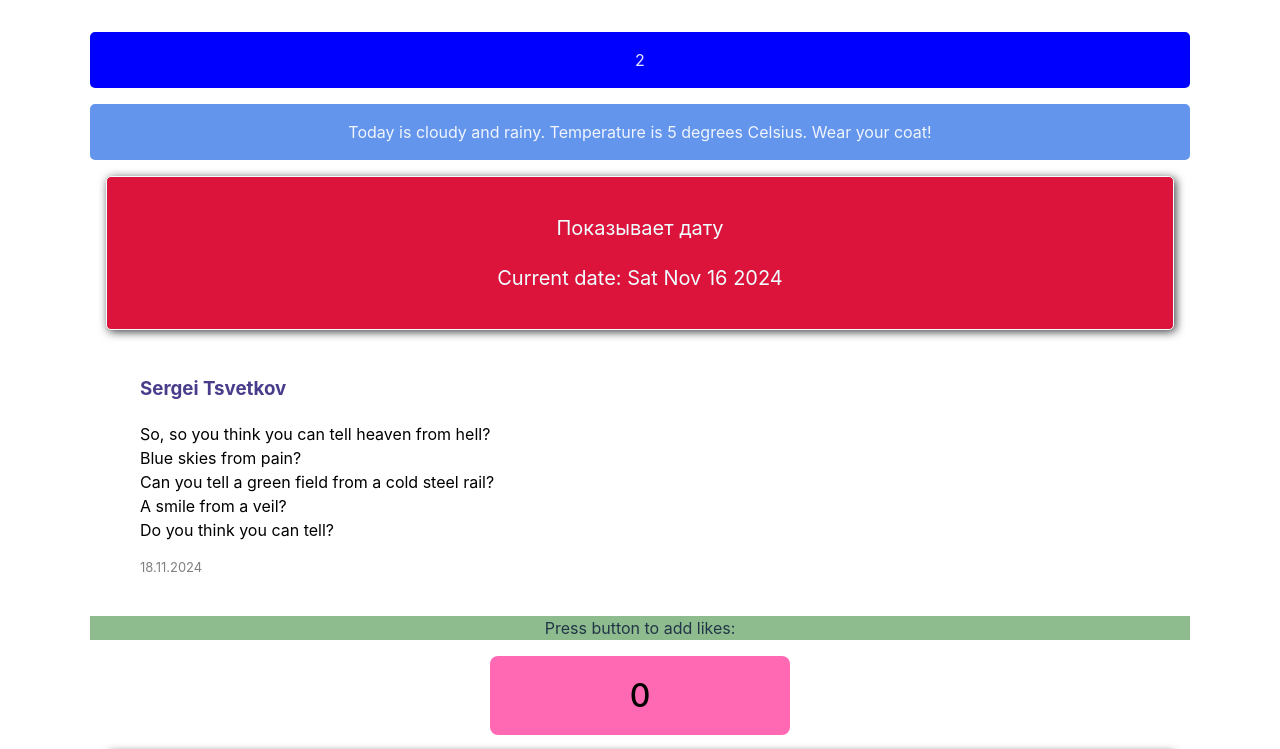
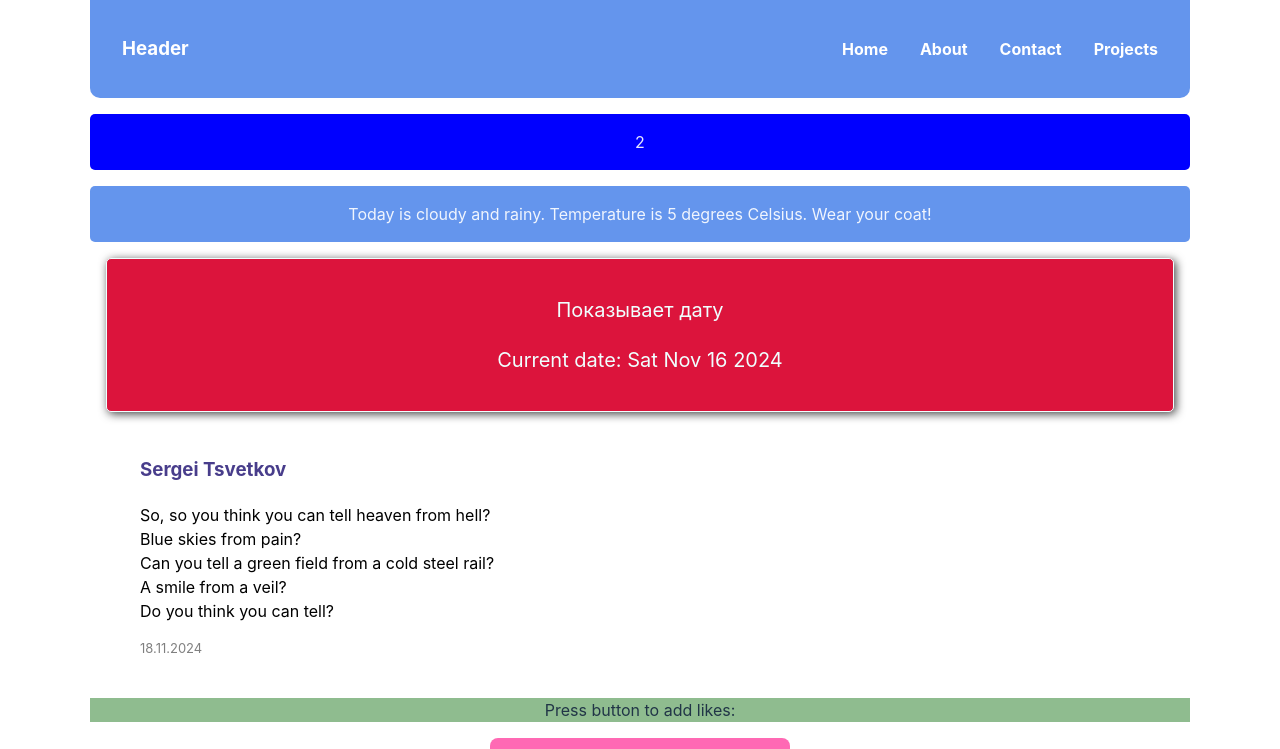
Before and after one commit to tsvetkovsergey/git-practice, a React (Vite) app: page / in a window 1280 px wide. Shown: the top 749 px of the page. Built offline with nearby package versions, Linux system fonts and the light colour scheme.

Commit message:
add header

```diff
--- a/src/App.css
+++ b/src/App.css
@@ -1,7 +1,6 @@
 #root {
   max-width: 1280px;
   margin: 0 auto;
-  padding: 2rem;
   text-align: center;
 }
 
--- a/src/App.jsx
+++ b/src/App.jsx
@@ -4,12 +4,15 @@ import { UserBox } from './components/UserBox/UserBox';
 import DateBlock from './components/DateBlock/DateBlock';
 import BlueBlock from './components/BlueBlock/BlueBlock';
 import WeatherBlock from './components/WeatherBlock/WeatherBlock';
+import Header from './components/Header/header';
 
 function App() {
   const [count, setCount] = useState(0);
 
   return (
     <>
+      <Header />
+
       <div>
         <div className="container">
           <BlueBlock />
--- /dev/null
+++ b/src/components/Header/Header.jsx
@@ -0,0 +1,17 @@
+import './Header.styles.css';
+
+export default function Header() {
+  return (
+    <header>
+      <h3>Header</h3>
+      <nav>
+        <ul>
+          <li>Home</li>
+          <li>About</li>
+          <li>Contact</li>
+          <li>Projects</li>
+        </ul>
+      </nav>
+    </header>
+  );
+}
--- /dev/null
+++ b/src/components/Header/Header.styles.css
@@ -0,0 +1,29 @@
+header {
+  background-color: cornflowerblue;
+  color: white;
+  font-weight: 700;
+  padding: 1rem 2rem;
+  margin-bottom: 1rem;
+  border-radius: 0 0 10px 10px;
+
+  display: flex;
+  align-items: center;
+
+  h3 {
+    flex-grow: 1;
+    text-align: start;
+  }
+
+  nav {
+    ul {
+      display: flex;
+      gap: 2rem;
+
+      list-style: none;
+
+      li {
+        cursor: pointer;
+      }
+    }
+  }
+}
```
